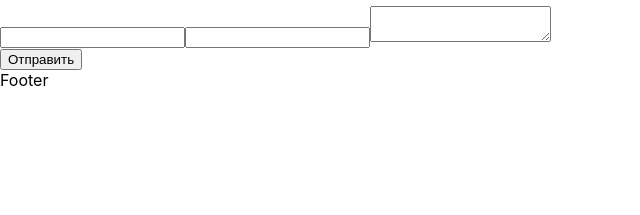
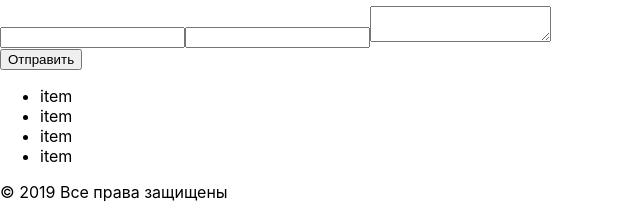
Before and after one commit to makhnev-a/react-portfolio, a React (Create React App) app: page / in a window 1280 px wide. Shown: the part 1033-1248 px from the top of the page, without its empty margins (0-640 px from the left). Before the commit the page ends 1123 px from the top, so only its background shows below. Built offline with nearby package versions, Linux system fonts and the light colour scheme.

Commit message:
footer fix

```diff
--- a/src/components/Footer/Footer.jsx
+++ b/src/components/Footer/Footer.jsx
@@ -3,9 +3,17 @@ import styles from './Footer.module.css';
 
 const Footer = () => {
     return (
-        <div>
-            Footer
-        </div>
+        <footer className={styles.footer}>
+            <div className={styles.footerBlock}>
+                <ul className={styles.footerList}>
+                    <li>item</li>
+                    <li>item</li>
+                    <li>item</li>
+                    <li>item</li>
+                </ul>
+                <p className={styles.footerCopy}>© 2019 Все права защищены</p>
+            </div>
+        </footer>
     );
 };
 
--- a/src/components/Footer/Footer.module.css
+++ b/src/components/Footer/Footer.module.css
@@ -0,0 +1,15 @@
+.footer {
+
+}
+
+.footerBlock {
+
+}
+
+.footerList {
+
+}
+
+.footerCopy {
+
+}
```
